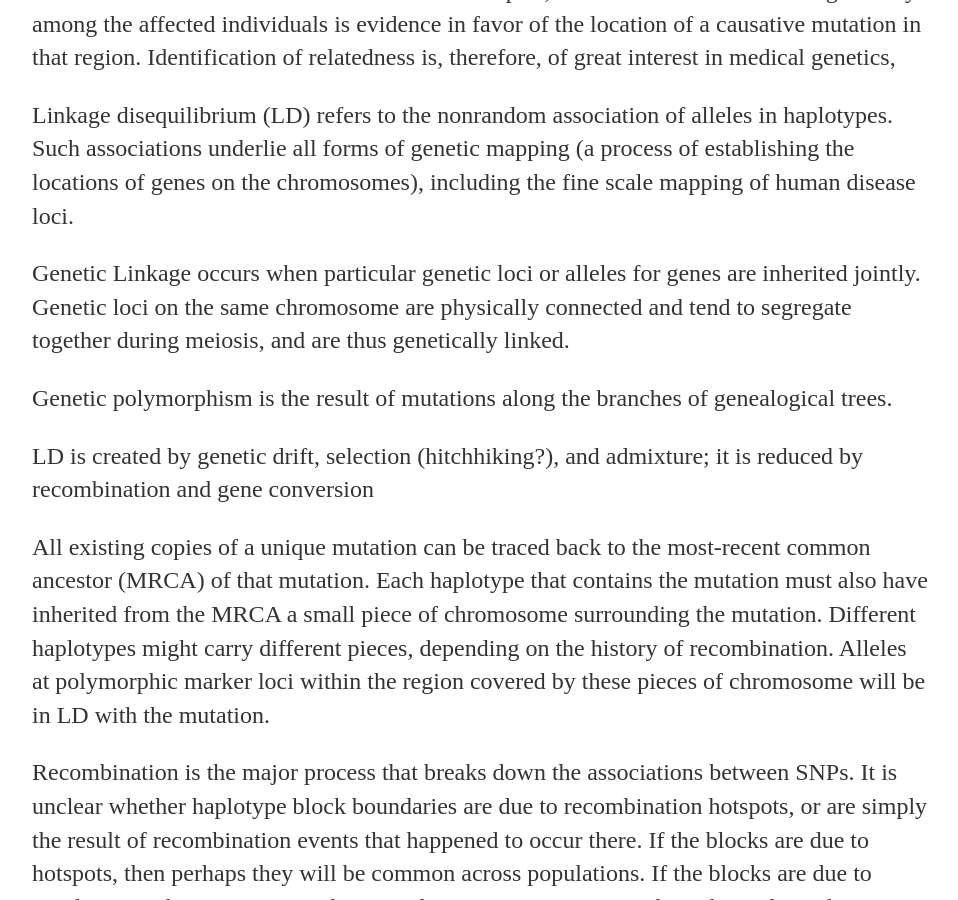
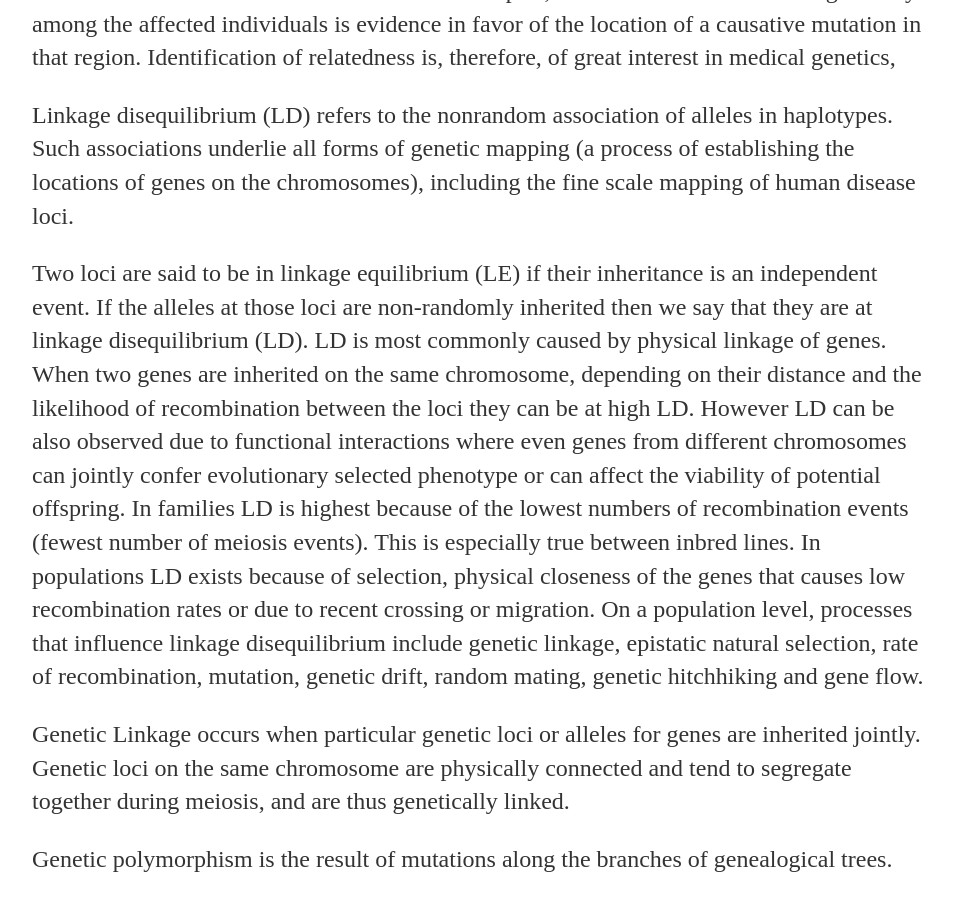
Before and after one commit to lybird300/lybird300.github.io, a Jekyll site: the page built from _posts/2015-04-19-LD-genealogy.md, in a window 1280 px wide and 900 px high, scrolled down 413 px. Shown: the whole window, without its empty margins (160-1118 px from the left). Built offline with Jekyll 4.4.1, drawn with Linux system fonts in a browser that asks for light colours.

Commit message:
Update 2015-04-19-LD-genealogy.md

```diff
--- a/_posts/2015-04-19-LD-genealogy.md
+++ b/_posts/2015-04-19-LD-genealogy.md
@@ -14,6 +14,8 @@ relatedness is, therefore, of great interest in medical
 genetics,
 
 Linkage disequilibrium (LD) refers to the nonrandom association of alleles in haplotypes. Such associations underlie all forms of genetic mapping (a process of establishing the locations of genes on the chromosomes), including the fine scale mapping of human disease loci.
+
+Two loci are said to be in linkage equilibrium (LE) if their inheritance is an independent event. If the alleles at those loci are non-randomly inherited then we say that they are at linkage disequilibrium (LD). LD is most commonly caused by physical linkage of genes. When two genes are inherited on the same chromosome, depending on their distance and the likelihood of recombination between the loci they can be at high LD. However LD can be also observed due to functional interactions where even genes from different chromosomes can jointly confer evolutionary selected phenotype or can affect the viability of potential offspring. In families LD is highest because of the lowest numbers of recombination events (fewest number of meiosis events). This is especially true between inbred lines. In populations LD exists because of selection, physical closeness of the genes that causes low recombination rates or due to recent crossing or migration. On a population level, processes that influence linkage disequilibrium include genetic linkage, epistatic natural selection, rate of recombination, mutation, genetic drift, random mating, genetic hitchhiking and gene flow.
 
 Genetic Linkage occurs when particular genetic loci or alleles for genes are inherited jointly. Genetic loci on the same chromosome are physically connected and tend to segregate together during meiosis, and are thus genetically linked.
 
```
